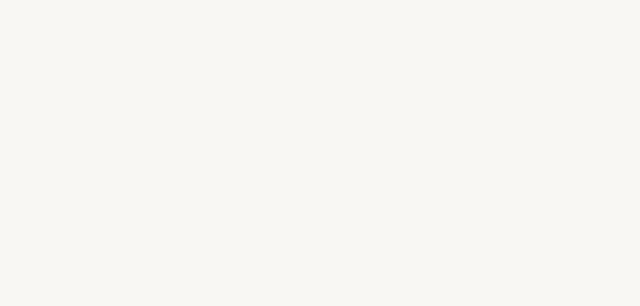
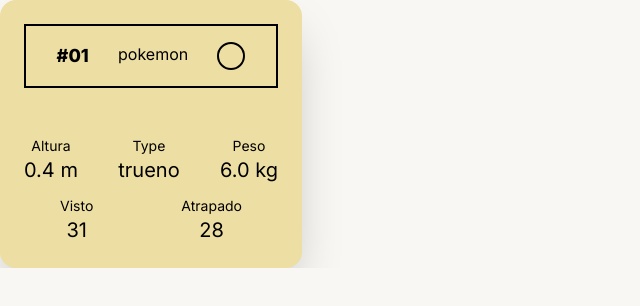
Before and after one commit to jimmyov29/pokedex, a Next.js app in the folder pokedex-app/: page / in a window 1280 px wide. Shown: the top 306 px of the page, without its empty margins (0-640 px from the left). Built offline with nearby package versions, Linux system fonts and the light colour scheme.

Commit message:
feat (pokemonCard): componente de card de pokemon

```diff
--- a/pokedex-app/src/app/(main)/page.tsx
+++ b/pokedex-app/src/app/(main)/page.tsx
@@ -1,7 +1,11 @@
+import PokemonCard from "@/components/PokemonCard/PokemonCard";
+
 function MainPage() {
     return (
-        <></>
-     );
+      <>
+        <PokemonCard/>
+      </>
+    );
 }
 
 export default MainPage;
--- /dev/null
+++ b/pokedex-app/src/components/PokemonCard/PokemonCard.tsx
@@ -0,0 +1,48 @@
+import Image from "next/image";
+import { CheckIcon } from "../UI/icons";
+
+export default function PokemonCard() {
+  return (
+    <section className=" shadow-2xl rounded-2xl p-6 bg-primary-500 w-[302px] grid gap-6 hover:scale-105 transition ease-linear duration-200">
+      <article className=" flex border-2 p-4  justify-around ">
+        <h3 className=" font-extrabold text-lg "> #01</h3>
+        <h3 className=" w-fit"> pokemon </h3>
+        <figure className=" rounded-full border-2 p-3"></figure>
+      </article>
+
+      <article className=" relative object-contain">
+        {/* <Image
+          src={"https://ibb.co/q9yX17R"}
+          alt={"pokemon"}
+          fill
+        /> */}
+      </article>
+      <article className=" w-full grid gap-3 text-center">
+        <fieldset className=" w-full flex  justify-between">
+          <div className=" grid ">
+            <h4 className=" text-sm"> Altura</h4>
+            <p className=" text-xl">0.4 m</p>
+          </div>
+          <div className=" grid ">
+            <h4 className=" text-sm"> Type</h4>
+            <p className=" text-xl">trueno</p>
+          </div>
+          <div className=" grid ">
+            <h4 className=" text-sm"> Peso</h4>
+            <p className=" text-xl">6.0 kg</p>
+          </div>
+        </fieldset>
+        <fieldset className="flex gap-4 justify-around  text-center ">
+          <div className=" grid ">
+            <h4 className=" text-sm"> Visto</h4>
+            <p className=" text-xl">31</p>
+          </div>
+          <div className=" grid ">
+            <h4 className=" text-sm"> Atrapado</h4>
+            <p className=" text-xl">28</p>
+          </div>
+        </fieldset>
+      </article>
+    </section>
+  );
+}
```
Also changed, not shown: pokedex-app/src/app/page.tsx (deleted, +0 -7 lines).
